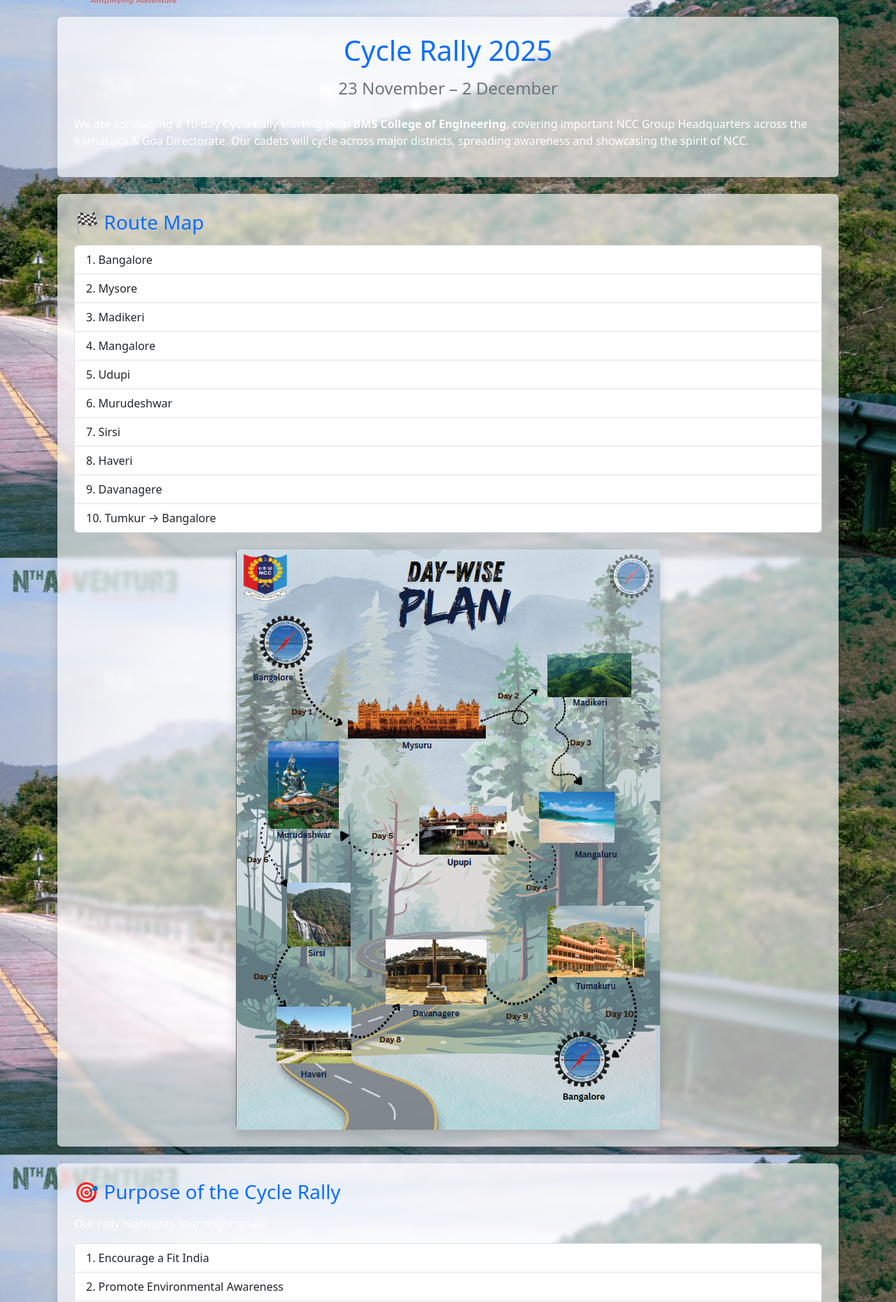
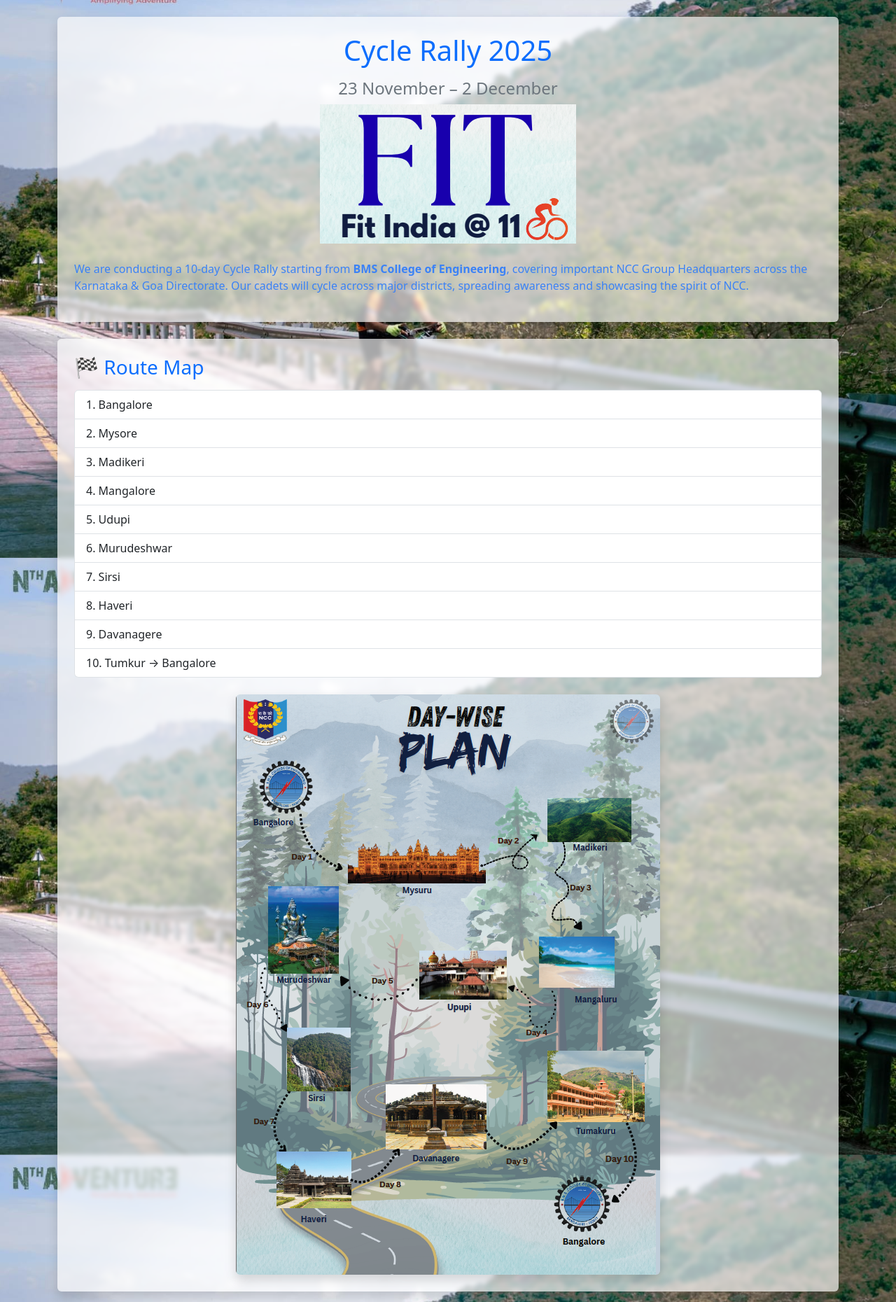
Before and after one commit to Prahladhnc/Fit1300, a Flask app: page /cycle-rally in a window 1280 px wide. Shown: the part 56-1916 px from the top of the page at 70% size. Run offline with Flask 3, Linux system fonts and the light colour scheme.

Commit message:
cycle rally page changes

```diff
--- a/templates/cycle_rally.html
+++ b/templates/cycle_rally.html
@@ -4,8 +4,9 @@
 <div class="rally-box p-4 mb-4 rounded shadow">
     <h1 class="text-center text-primary mb-3">Cycle Rally 2025</h1>
     <h4 class="text-center text-secondary">23 November – 2 December</h4>
+    <div><center><img src="{{ url_for('static', filename='images/rally_logo.png') }}"> </center></div>
 
-    <p class="mt-4">
+    <p class="mt-4" style="color: #3b82f6;">
         We are conducting a 10-day Cycle Rally starting from <strong>BMS College of Engineering</strong>,
         covering important NCC Group Headquarters across the Karnataka & Goa Directorate.
         Our cadets will cycle across major districts, spreading awareness and showcasing the spirit of NCC.
@@ -38,9 +39,9 @@
 <div class="rally-box p-4 mb-4 rounded shadow">
     <h3 class="text-primary mb-3">🎯 Purpose of the Cycle Rally</h3>
 
-    <p>Our rally highlights four major goals:</p>
+    <p  style="color: #ef4444;">Our rally highlights four major goals:</p>
 
-    <ul class="list-group mb-4">
+    <ul class="list-group mb-4" >
         <li class="list-group-item">1. Encourage a Fit India</li>
         <li class="list-group-item">2. Promote Environmental Awareness</li>
         <li class="list-group-item">3. Promote Adventure Activities</li>
```
Also changed, not shown: static/images/rally_logo.png (added).
